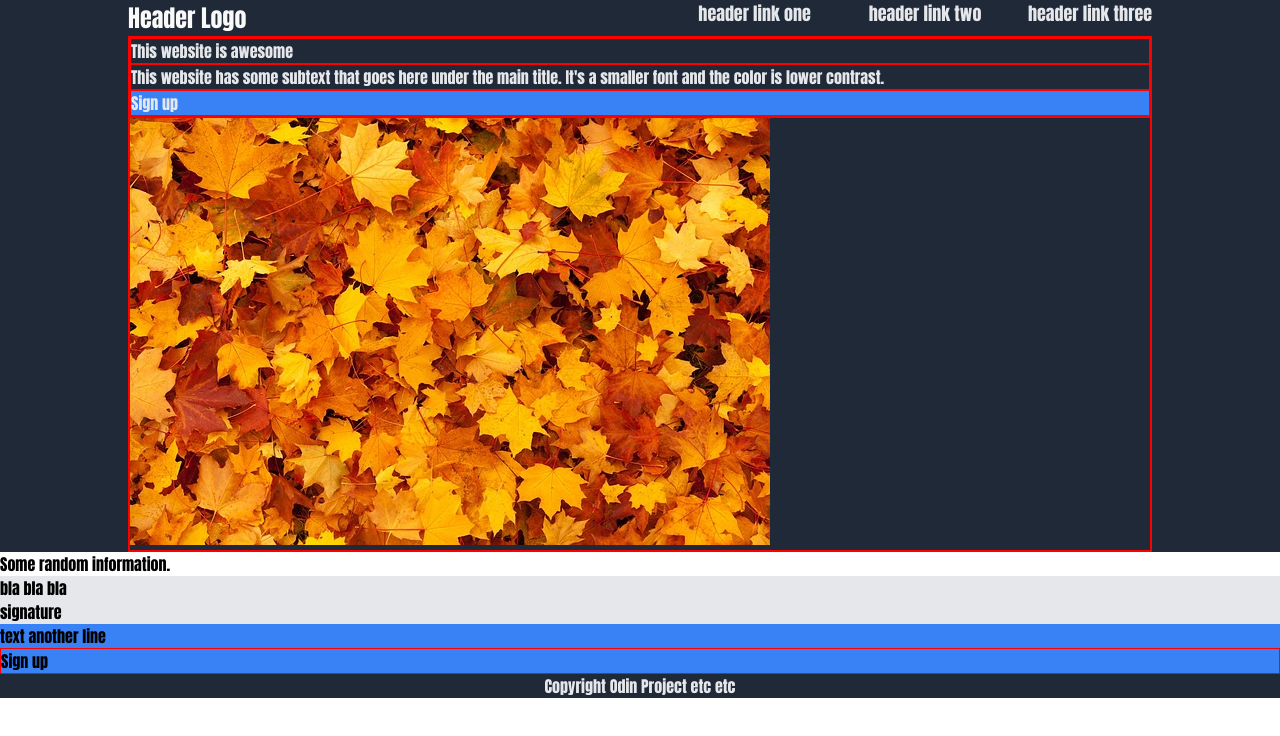
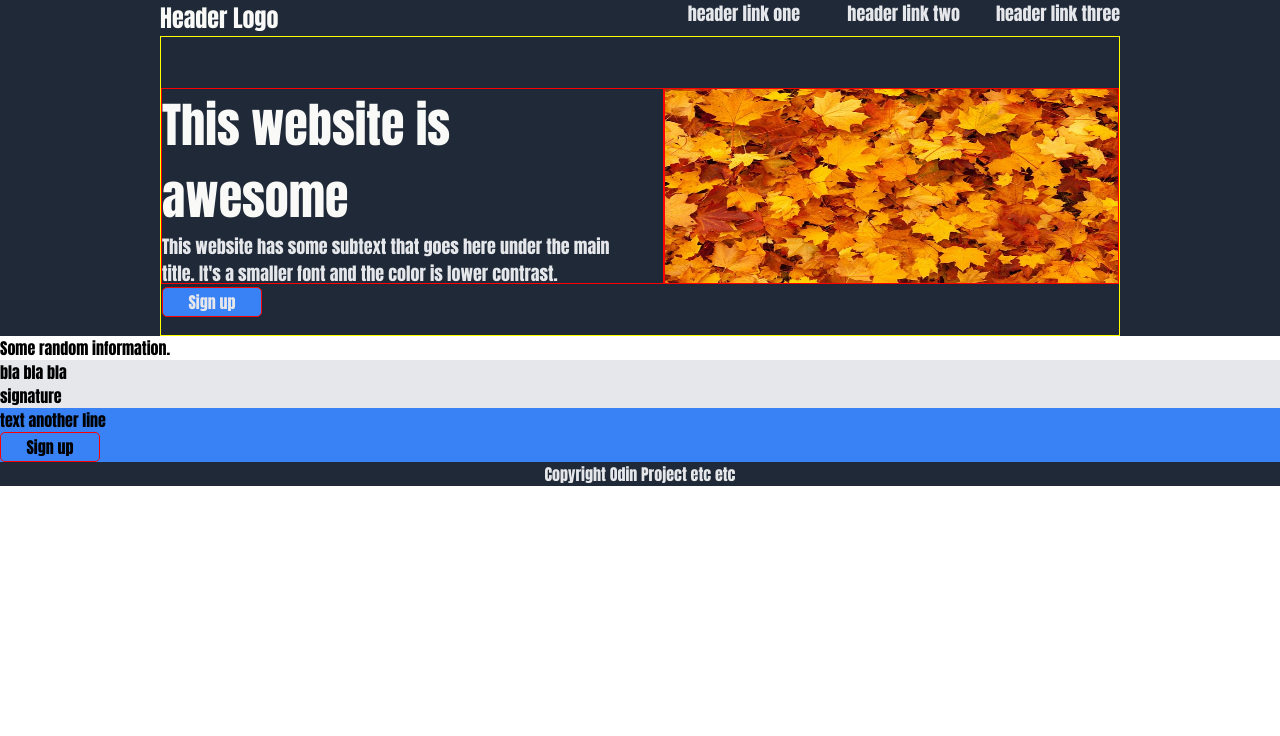
Before and after one commit to CatMomGoMeow/odin-landing-page, a plain HTML site: page index.html in a window 1280 px wide. Drawn offline with Linux system fonts and the light colour scheme.

Commit message:
Style main-head segment

```diff
--- a/Files/styles.css
+++ b/Files/styles.css
@@ -27,7 +27,7 @@
 .main,
 .footer {
     margin: auto;
-    width: 80%;
+    width: 75%;
 }
 
 /* style one section at a time */
@@ -35,12 +35,13 @@
 .header{
     display: flex;
 }
+
 .logo {
     font-size: 24px;
     color: #f9faf8;
     flex:1;
+}
 
-}
 .links{
     font-size: 18px;
     color: #E5E7EB;
@@ -55,10 +56,60 @@
 
 /* second segment */
 
+/* give segment fixed height */
+.main-bar {
+    height: 300px;
+}
+
+.main {
+    display: flex;
+    height: 100%;
+    justify-content: space-between;
+    padding: 4% 0% 4% 0%;
+}
+
+.main-left {
+    padding-right: 5%;
+}
+
+.main-left,
+.main-right {
+    flex: 1;
+}
+
 .main-text {
+    font-size: 48px;
+    font-weight: 900;
+    color: #f9faf8;
     display: flex;
     flex: wrap;
 }
+
+.sub-text {
+    font-size: 18px;
+    color: #E5E7EB;
+}
+
+.button {
+    width: 100px;
+    height: auto;
+    padding-top: 2px;
+    padding-bottom: 2px;
+    border-radius: 5px;
+    display: flex;
+    align-items: center;
+    justify-content: center;
+    /*font-weight: 400;*/
+
+}
+.main-right img {
+    height: 100%;
+    width: 100%;
+ /* currently set to fit container -
+ still need to resize image without distortion */
+}
+
+
 
 
 .foot {
@@ -67,14 +118,13 @@
 
 
 /* borders for troubleshooting only */
-
-.main,
-.main div,
 .main-left,
 .main-right,
 .button {
     border: 1px solid red;
 
+}
 
-
+.main{
+    border: 1px solid yellow;
 }
--- a/index.html
+++ b/index.html
@@ -22,7 +22,7 @@
         <div class="main">
             <div class="main-left">
                 <div class="main-text">This website is awesome</div>
-                <div>This website has some subtext that goes here under the
+                <div class="sub-text">This website has some subtext that goes here under the
                     main title. It's a smaller font and the color is lower
                     contrast.</div>
                 <div class="button">Sign up</div>
@@ -30,7 +30,6 @@
             <div class="main-right">
                 <img src="./Images/autumn-leaves.jpg" alt="orange maple leaves">
             </div>
-                <!-- img -->
         </div>
     </div>
 
```
